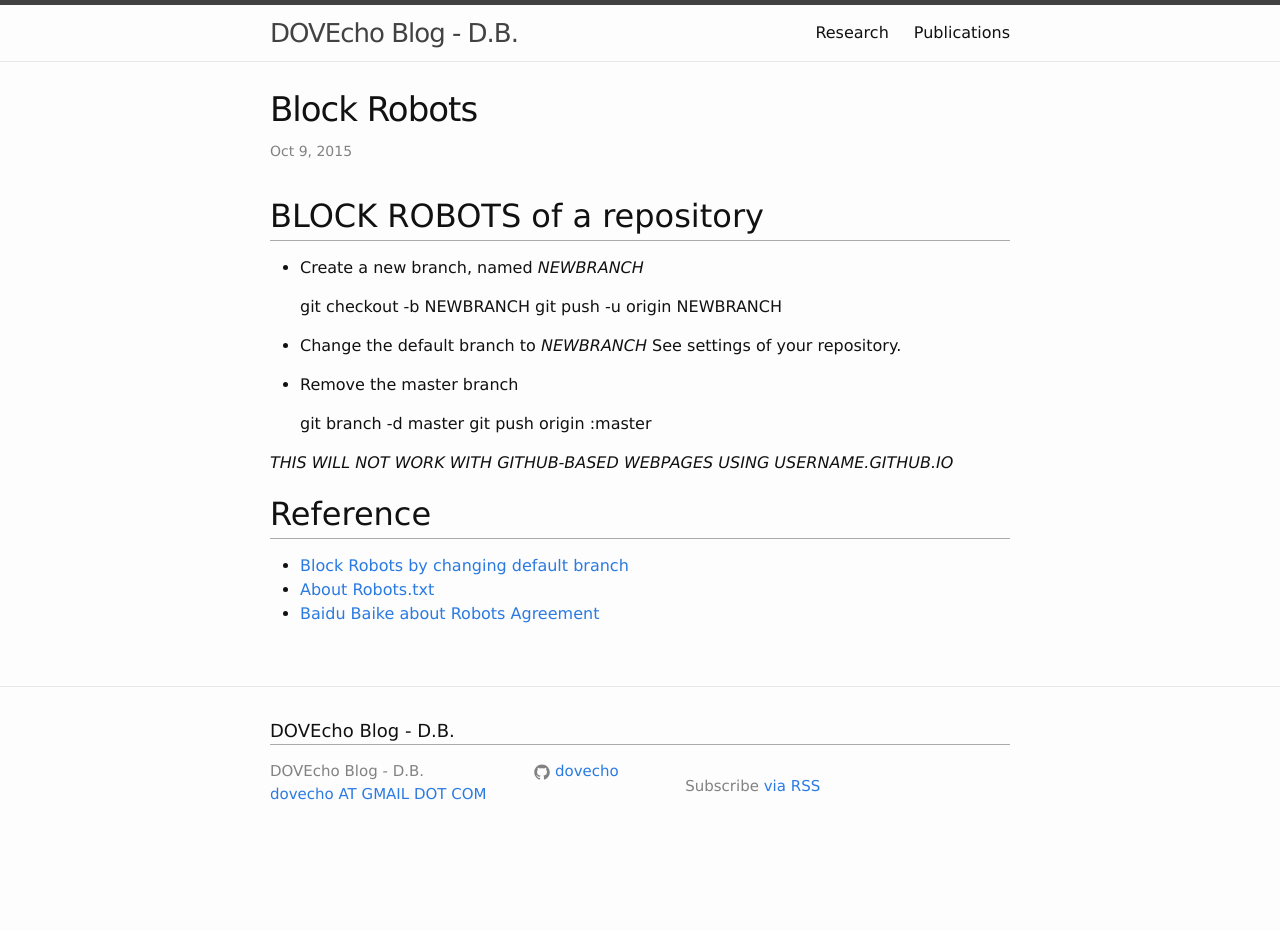
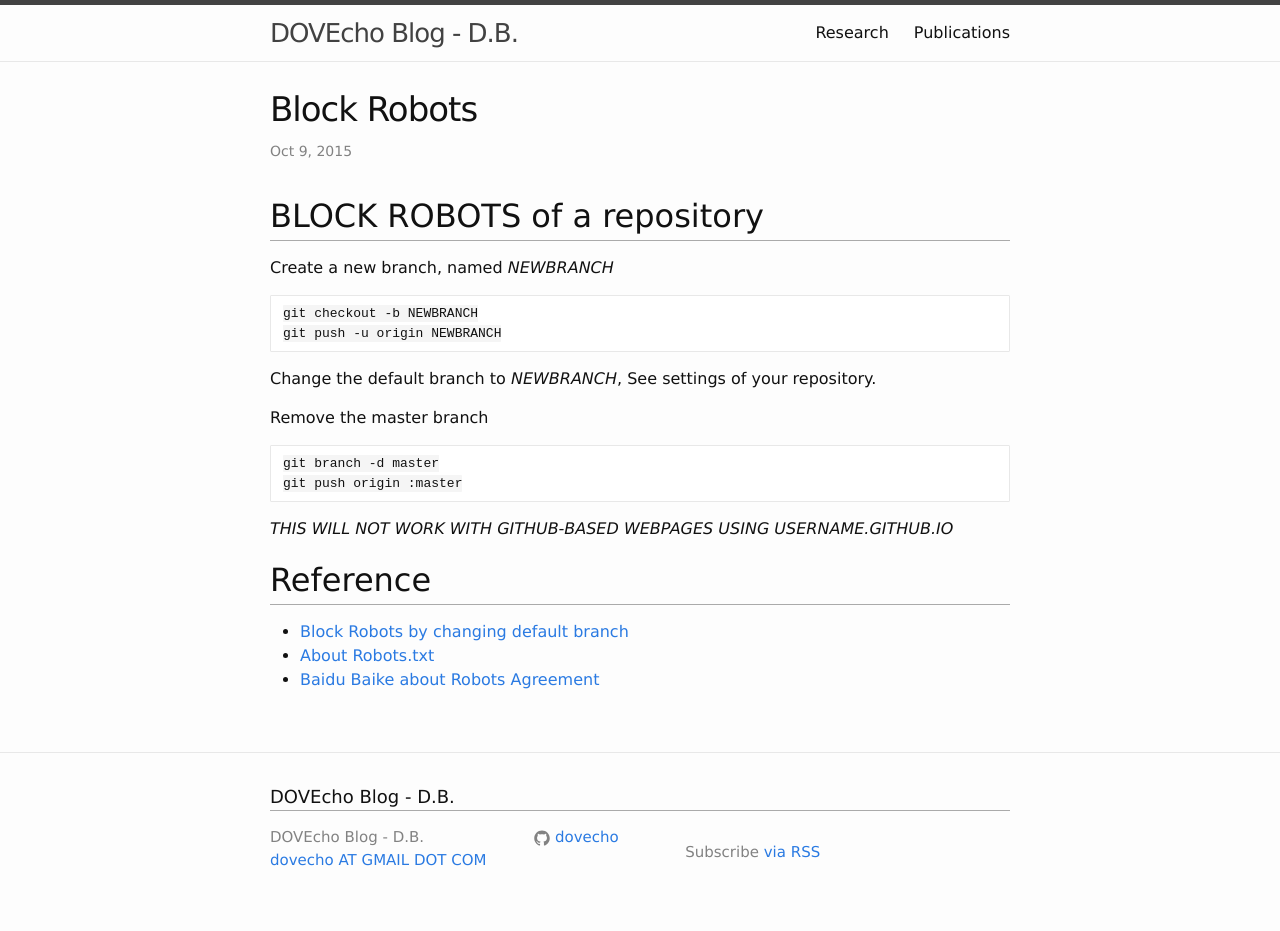
Before and after one commit to dovecho/dovecho.github.io, a Jekyll site: the page built from _posts/2015-09-10-Block-Robots.md, in a window 1280 px wide. Built offline with Jekyll 4.4.1, drawn with Linux system fonts in a browser that asks for light colours; comment, search, counter and statistics services are not loaded; before the commit the page ends 900 px from its top, so only the background shows below that.

```diff
--- a/_posts/2015-09-10-Block-Robots.md
+++ b/_posts/2015-09-10-Block-Robots.md
@@ -5,15 +5,14 @@ date: 9/10/2015 14:32:22 AM
 ---
 
 ## BLOCK ROBOTS of a repository
-- Create a new branch, named *NEWBRANCH*
+Create a new branch, named *NEWBRANCH*
 
     git checkout -b NEWBRANCH
     git push -u origin NEWBRANCH
 
-- Change the default branch to *NEWBRANCH*
-   See settings of your repository.
+Change the default branch to *NEWBRANCH*, See settings of your repository.
 
-- Remove the master branch
+Remove the master branch
 
     git branch -d master
     git push origin :master
```
